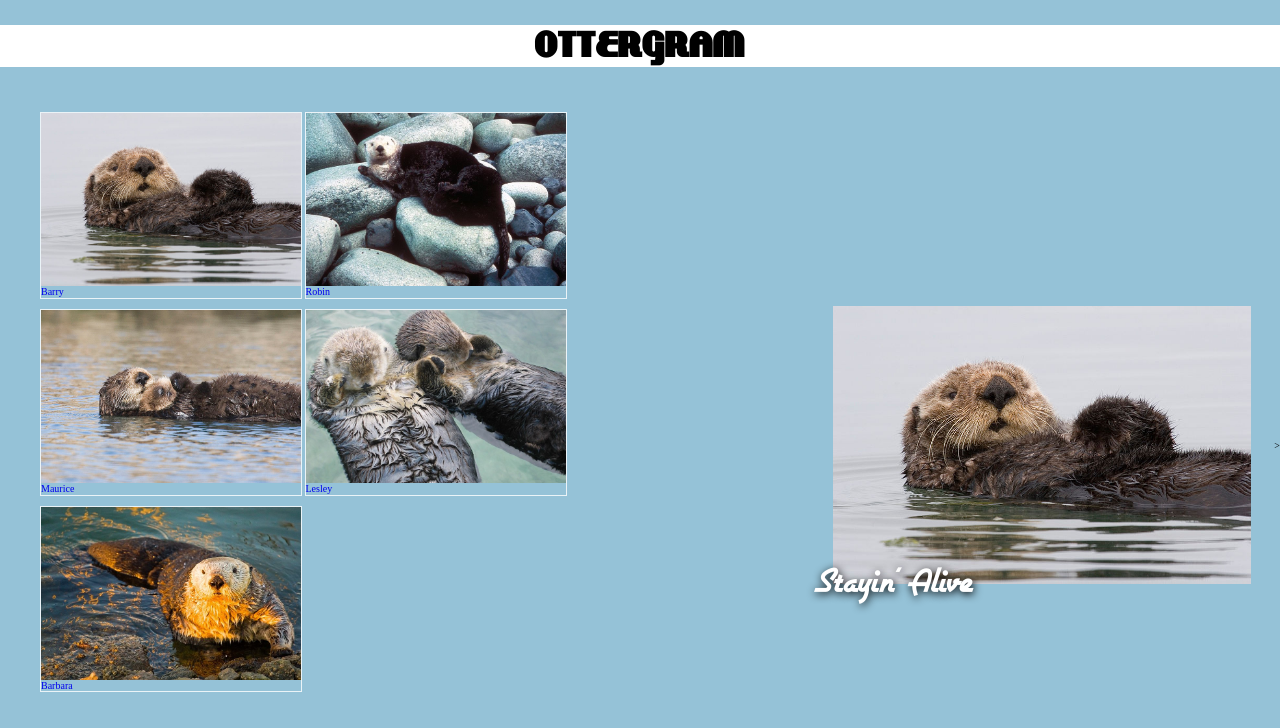
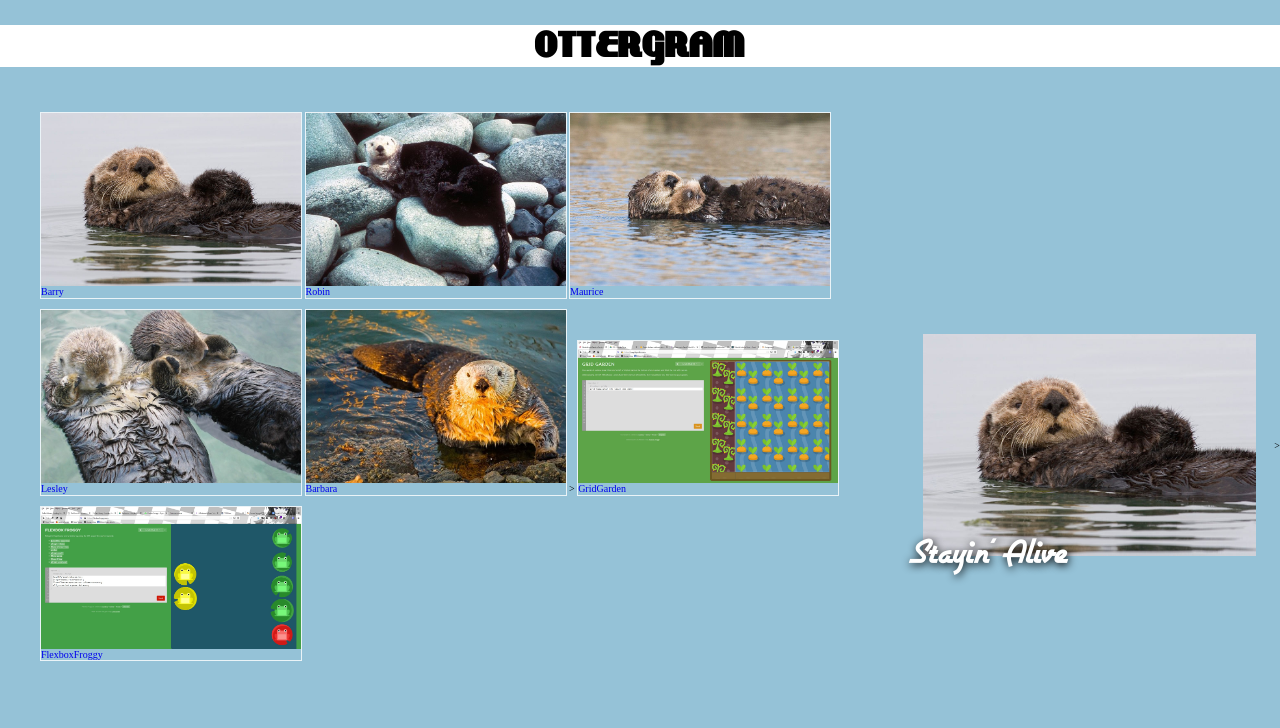
Before and after one commit to J-Linares/webDevOttergram, a plain HTML site: page index.html in a window 1280 px wide. Drawn offline with nearby package versions, Linux system fonts and the light colour scheme.

Commit message:
Update index.html

```diff
--- a/index.html
+++ b/index.html
@@ -54,6 +54,25 @@
                 <span class="thumbnail-titles">Barbara</span>
               </a>
             </li>
+            <!-- We will be including our screen shots in the thumbnaoil list per the professors, instructions -->>
+            <li class="thumbnail-item">
+              <a href="img/Grid Garden screenshot.jpg.jpg"   data-image-role="trigger"
+                                         data-image-title="Stayin' Alive"
+                                         data-image-url="img/Grid Garden screenshot.jpg">
+                  <img class="thumbnail-image" src="img/Grid Garden screenshot.jpg" alt="Grid Garden final screen">
+                <span class="thumbnial-title">GridGarden</span>
+              </a>
+            </li>
+
+            <li class="thumbnail-item">
+              <a href="img/screenshotFroggy1.jpg"   data-image-role="trigger"
+                                         data-image-title="Stayin' Alive"
+                                         data-image-url="img/screenshotFroggy1.jpg">
+                  <img class="thumbnail-image" src="img/screenshotFroggy1.jpg" alt="FlexBox Froggy final screen">
+                <span class="thumbnial-title">FlexboxFroggy</span>
+              </a>
+            </li>
+
         </ul>
 
         <div class="detail-image-container">
```
